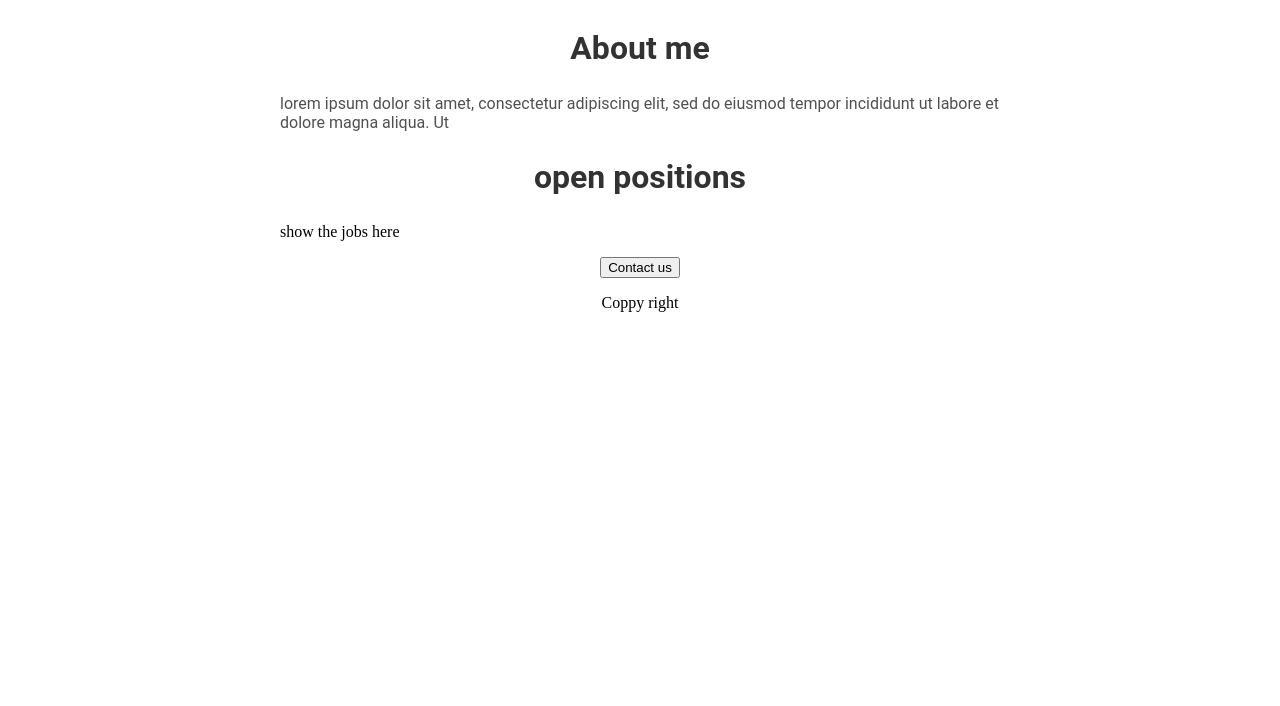
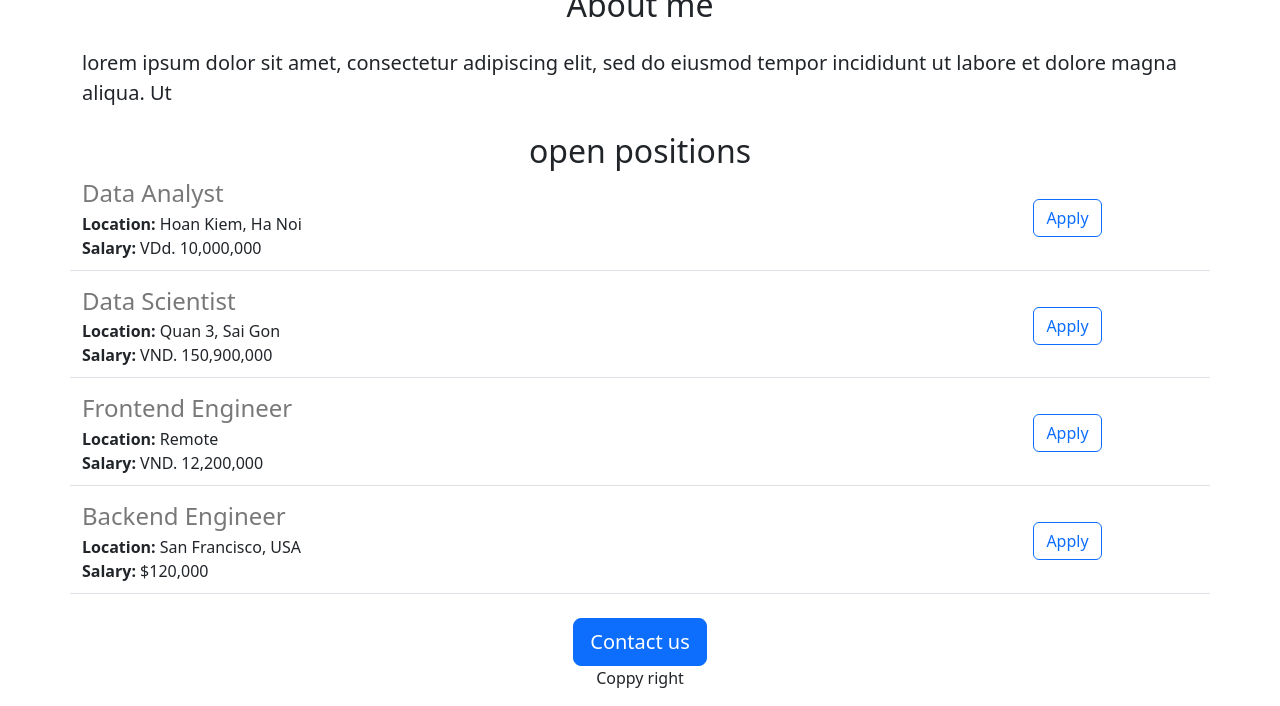
Before and after one commit to quanaphamm/2st-learning, a Flask app: page / in a window 1280 px wide. Shown: the part 462-1168 px from the top of the page. Before the commit the page ends 774 px from the top, so only its background shows below. Run offline with Flask 3, Linux system fonts and the light colour scheme.

Commit message:
Added dynamic data and api rout

```diff
--- a/app.py
+++ b/app.py
@@ -1,11 +1,38 @@
-from flask import Flask, render_template
+from flask import Flask, render_template, jsonify
 
 app = Flask(__name__)
+
+JOBS = [{
+    'id': 1,
+    'title': 'Data Analyst',
+    'location': 'Hoan Kiem, Ha Noi',
+    'salary': 'VDd. 10,000,000'
+}, {
+    'id': 2,
+    'title': 'Data Scientist',
+    'location': 'Quan 3, Sai Gon',
+    'salary': 'VND. 150,900,000'
+}, {
+    'id': 3,
+    'title': 'Frontend Engineer',
+    'location': 'Remote',
+    'salary': 'VND. 12,200,000'
+}, {
+    'id': 4,
+    'title': 'Backend Engineer',
+    'location': 'San Francisco, USA',
+    'salary': '$120,000'
+}]
 
 
 @app.route("/")
 def hello_world():
-  return render_template('home.html')
+  return render_template('home.html', jobs=JOBS, company_name='This is')
+
+
+@app.route("/api/jobs")
+def list_jobs():
+  return jsonify(JOBS)
 
 
 if __name__ == "__main__":
--- a/templates/home.html
+++ b/templates/home.html
@@ -4,50 +4,32 @@
   <meta charset="UTF-8">
   <meta http-equiv="X-UA-Compatible" content="IE=edge">
   <meta name="viewport" content="width=device-width, initial-scale=1.0">
+   <link href="https://cdn.jsdelivr.net/npm/bootstrap@5.3.3/dist/css/bootstrap.min.css" rel="stylesheet" integrity="sha384-QWTKZyjpPEjISv5WaRU9OFeRpok6YctnYmDr5pNlyT2bRjXh0JMhjY6hW+ALEwIH" crossorigin="anonymous">
   <title>First learn</title>
   <style>
-    h1{
-      font-size: 40px;
-      fotn-family: Roboto;
-      font-weight: normal;
-      color: rgb(100,100,100);
-      text-align: center;
-
-    }
     #banner{
+      height: 360px;
       width: 100%;
-      height: 360px;
       object-fit: cover;
-    }
-
-    h2{
-      font-family: Roboto;
-      font-size: 32px;
-      color: rgb(50,50,50);
-      text-align: center;
-    }
-    .bodytext{
-      font-family: Roboto;
-      color: rgb(80,80,80);
-    }
-    #container{
-      max-width: 720px;
-      margin: 0 auto;
     }
   </style>
 </head>
 <body>
-  <div id = "container"">
-     <h1>THIS IS HEADER</h1>
+  <div class = "container">
+     <h1 class ="text-center mt-2 mb-4"">{{company_name}}HEADER</h1>
 
-     <img id = "banner" src = "https://c59d6c88-feb6-4219-b0f6-460b0262ce9e-00-3jt0si34dh4if.picard.replit.dev/static/pic1.jpg" alt = "pic1">
-    <h2> About me</h2>
-    <p class = "bodytext">lorem ipsum dolor sit amet, consectetur adipiscing elit, sed do eiusmod tempor incididunt ut labore et dolore magna aliqua. Ut</p>
-    <h2>open positions</h2>
-    <p>show the jobs here</p>
-    <div style = "text-align: center">
-      <button>Contact us</button>
-      <p>Coppy right</p>
+     <img id ="banner" class ="img-fluid" src = "https://c59d6c88-feb6-4219-b0f6-460b0262ce9e-00-3jt0si34dh4if.picard.replit.dev/static/pic1.jpg" alt = "pic1" height = '320'>
+    <h2 class ="text-center mt-2 mb-4" > About me</h2>
+    <p class = "lead" >lorem ipsum dolor sit amet, consectetur adipiscing elit, sed do eiusmod tempor incididunt ut labore et dolore magna aliqua. Ut</p>
+    <h2 class ="text-center mt-2 mt-4">open positions</h2>
+    <div>
+      {%for job in jobs %}
+        {% include 'jobitem.html' %}
+      {%endfor%}
+    </div>
+    <div class ="text-center mt-4">
+      <button  class="btn btn-primary btn-lg">Contact us</button>
+      <p >Coppy right</p>
     </div>
    </div>
 </body>
--- /dev/null
+++ b/templates/jobitem.html
@@ -0,0 +1,19 @@
+<div class = "border-bottom row" style = "margin-bottom:16px; padding-bottom: 10px">
+  <div class = "col-9">
+    <h4
+      style = "color:rgb(120,120,120); margin-bottom:4px;"">
+      {{job['title']}}
+    </h4>
+    <div>
+      <b>Location:</b> {{job['location']}}
+    </div>
+    {%if 'salary' in job%}
+    <div>
+      <b>Salary:</b> {{job['salary']}}
+    </div>
+    {%endif%}
+  </div>
+  <div class = "col-3" style ="padding-top: 20px; text-align: center" >
+    <button type="button" class="btn btn-outline-primary">Apply</button>
+  </div>
+</div>
```
